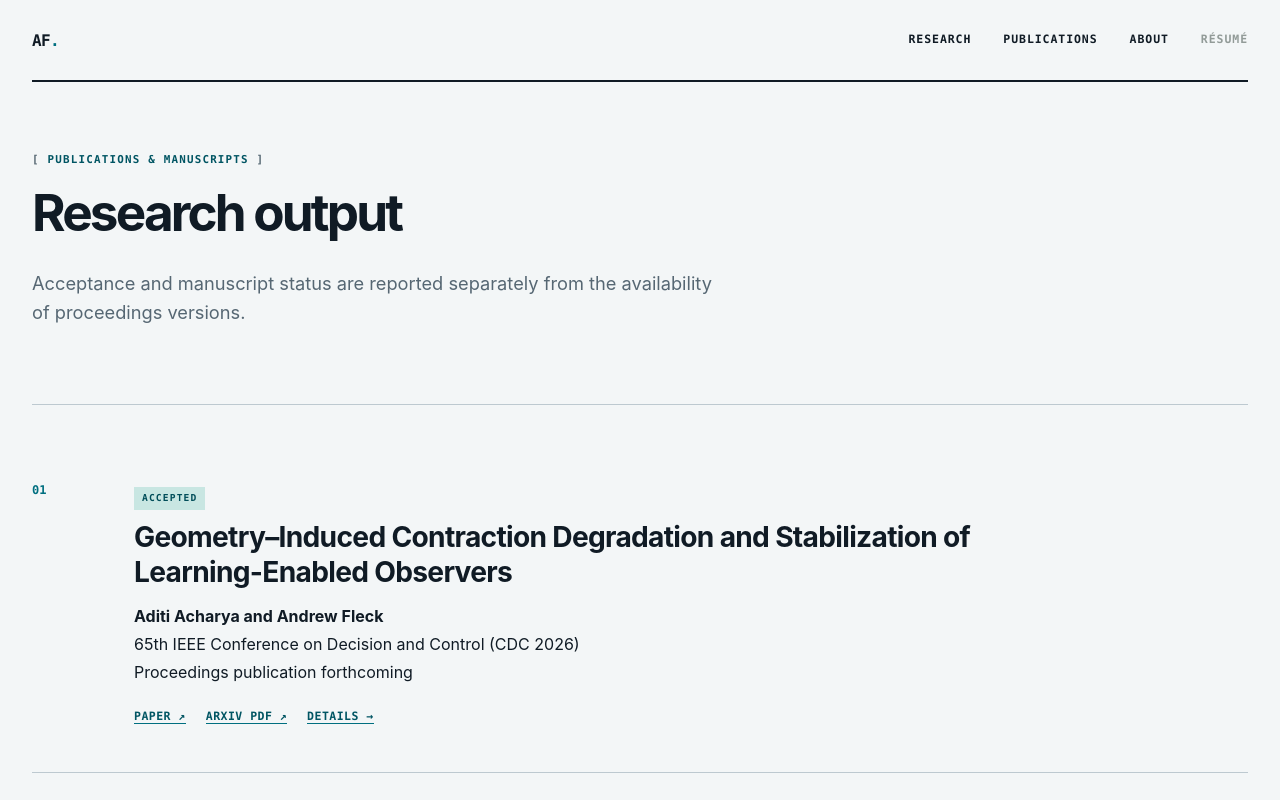
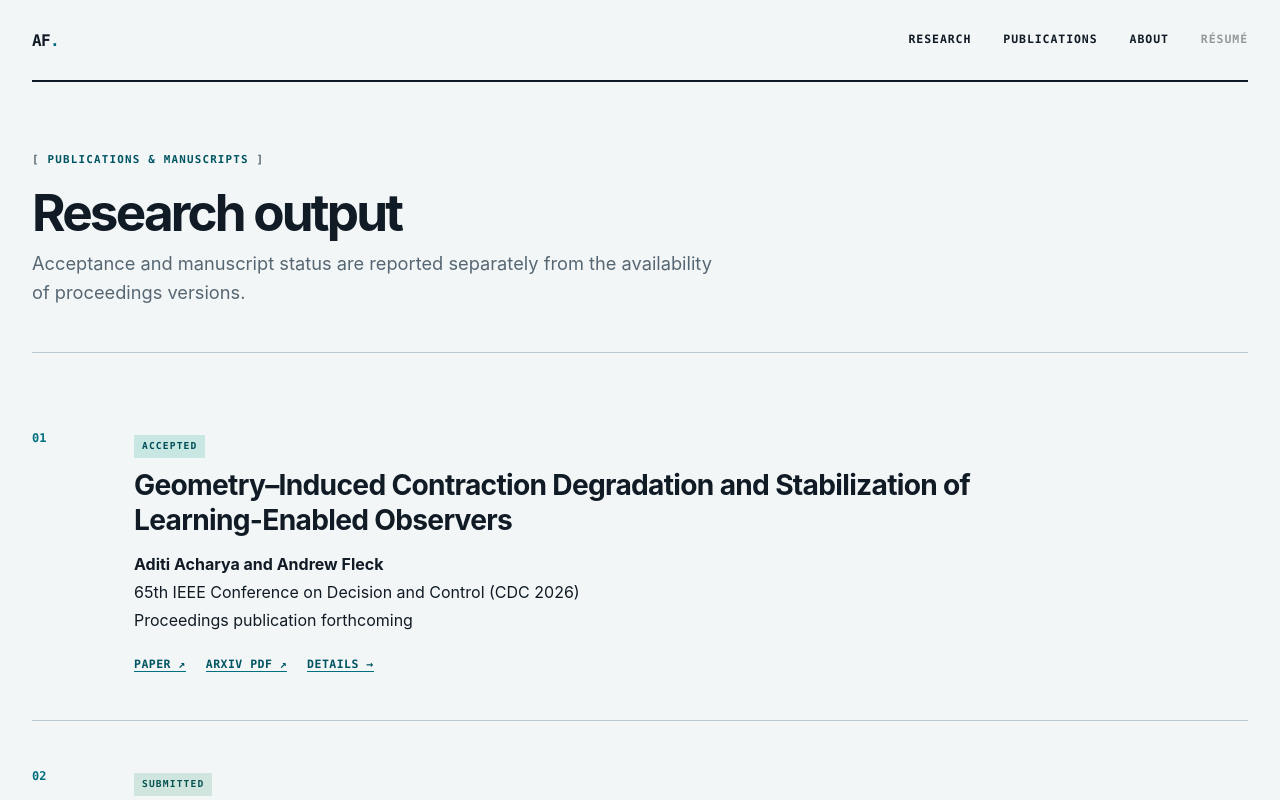
Before and after one commit to afleck18/andrew-fleck-portfolio, a Next.js app: page /publications in a window 1280 px wide. Shown: the top 800 px of the page. Built offline with nearby package versions, Linux system fonts and the light colour scheme; no server answers.

Commit message:
Tighten publications intro spacing

```diff
--- a/app/globals.css
+++ b/app/globals.css
@@ -64,3 +64,5 @@ footer{border-top:2px solid var(--ink);font-family:var(--mono)}
 .accepted{background:#c8e6e2;color:#004d59}.publication-authors{font-weight:650;color:var(--ink)!important}.publication-list .publication-authors{margin:.85rem 0 .2rem}.publication-list .publication-authors~p{margin:.2rem 0}.publication-actions{display:flex;flex-wrap:wrap;align-items:center;gap:1.25rem;margin-top:1.5rem}.publication-actions>a:not(.button){font:700 .72rem var(--mono);text-transform:uppercase;letter-spacing:.04em;color:var(--teal-dark);border-bottom:1px solid var(--teal)}
 .paper-header{padding:64px 0 58px;border-bottom:1px solid var(--line)}.paper-header h1{font-size:clamp(1.9rem,3vw,2.8rem);line-height:1.15;letter-spacing:-.035em;max-width:940px;margin:0}.paper-authors{font-size:1.05rem;font-weight:650;margin:1.5rem 0 .5rem}.acceptance-note{max-width:790px;color:var(--muted);font-size:1.05rem;margin:0}.paper-layout{display:grid;grid-template-columns:260px 1fr;gap:6vw;padding:64px 0 90px}.paper-layout aside dl{margin:0}.paper-layout aside dl>div{padding:1rem 0;border-top:1px solid var(--line)}.paper-layout aside dt{font:700 .68rem var(--mono);text-transform:uppercase;letter-spacing:.06em;color:var(--teal-dark)}.paper-layout aside dd{margin:.35rem 0 0;font-size:.88rem}.paper-body{max-width:780px}.paper-body section{margin-bottom:3rem}.paper-body h2{font-size:1.4rem;margin-bottom:1rem}.paper-body p{line-height:1.75}.citation{padding:1.25rem;border-left:3px solid var(--teal);background:var(--panel)}
 @media(max-width:700px){.paper-header{padding:50px 0}.paper-layout{grid-template-columns:1fr;padding:48px 0 70px}.paper-header h1{font-size:1.85rem}.publication-list h2{font-size:1.3rem}.publication-actions{align-items:flex-start}}
+.publication-intro{padding-bottom:46px}.publication-intro>p:last-child{margin-top:.75rem}
+@media(max-width:700px){.publication-intro{padding-bottom:38px}}
--- a/app/publications/page.tsx
+++ b/app/publications/page.tsx
@@ -2,4 +2,4 @@ import Link from "next/link";
 import { Eyebrow, Shell } from "../components";
 import { publications } from "../data";
 export const metadata = { title: "Publications", description: "Accepted and in-progress research by Andrew Fleck in state estimation and dynamical systems." };
-export default function Publications() { return <Shell><section className="page-intro"><Eyebrow>Publications & manuscripts</Eyebrow><h1>Research output</h1><p>Acceptance and manuscript status are reported separately from the availability of proceedings versions.</p></section><section className="publication-list">{publications.map((p,i) => <article key={p.title}><span className="pub-number">0{i+1}</span><div><span className={`status ${p.status === "Accepted" ? "accepted" : p.status === "Submitted" ? "submitted" : "preparation"}`}>{p.status}</span><h2>{p.slug ? <Link href={`/publications/${p.slug}`}>{p.title}</Link> : p.title}</h2>{p.authors && <p className="publication-authors">{p.authors}</p>}{p.venue && <p>{p.venue}</p>}{p.detail && <p>{p.detail}</p>}{p.paper && <div className="publication-actions"><a href={p.paper} target="_blank" rel="noopener noreferrer" aria-label="View the paper on arXiv">Paper ↗</a><a href={p.pdf!} target="_blank" rel="noopener noreferrer" aria-label="Download the arXiv PDF">arXiv PDF ↗</a><Link href={`/publications/${p.slug}`}>Details →</Link></div>}</div></article>)}</section></Shell>; }
+export default function Publications() { return <Shell><section className="page-intro publication-intro"><Eyebrow>Publications & manuscripts</Eyebrow><h1>Research output</h1><p>Acceptance and manuscript status are reported separately from the availability of proceedings versions.</p></section><section className="publication-list">{publications.map((p,i) => <article key={p.title}><span className="pub-number">0{i+1}</span><div><span className={`status ${p.status === "Accepted" ? "accepted" : p.status === "Submitted" ? "submitted" : "preparation"}`}>{p.status}</span><h2>{p.slug ? <Link href={`/publications/${p.slug}`}>{p.title}</Link> : p.title}</h2>{p.authors && <p className="publication-authors">{p.authors}</p>}{p.venue && <p>{p.venue}</p>}{p.detail && <p>{p.detail}</p>}{p.paper && <div className="publication-actions"><a href={p.paper} target="_blank" rel="noopener noreferrer" aria-label="View the paper on arXiv">Paper ↗</a><a href={p.pdf!} target="_blank" rel="noopener noreferrer" aria-label="Download the arXiv PDF">arXiv PDF ↗</a><Link href={`/publications/${p.slug}`}>Details →</Link></div>}</div></article>)}</section></Shell>; }
```
